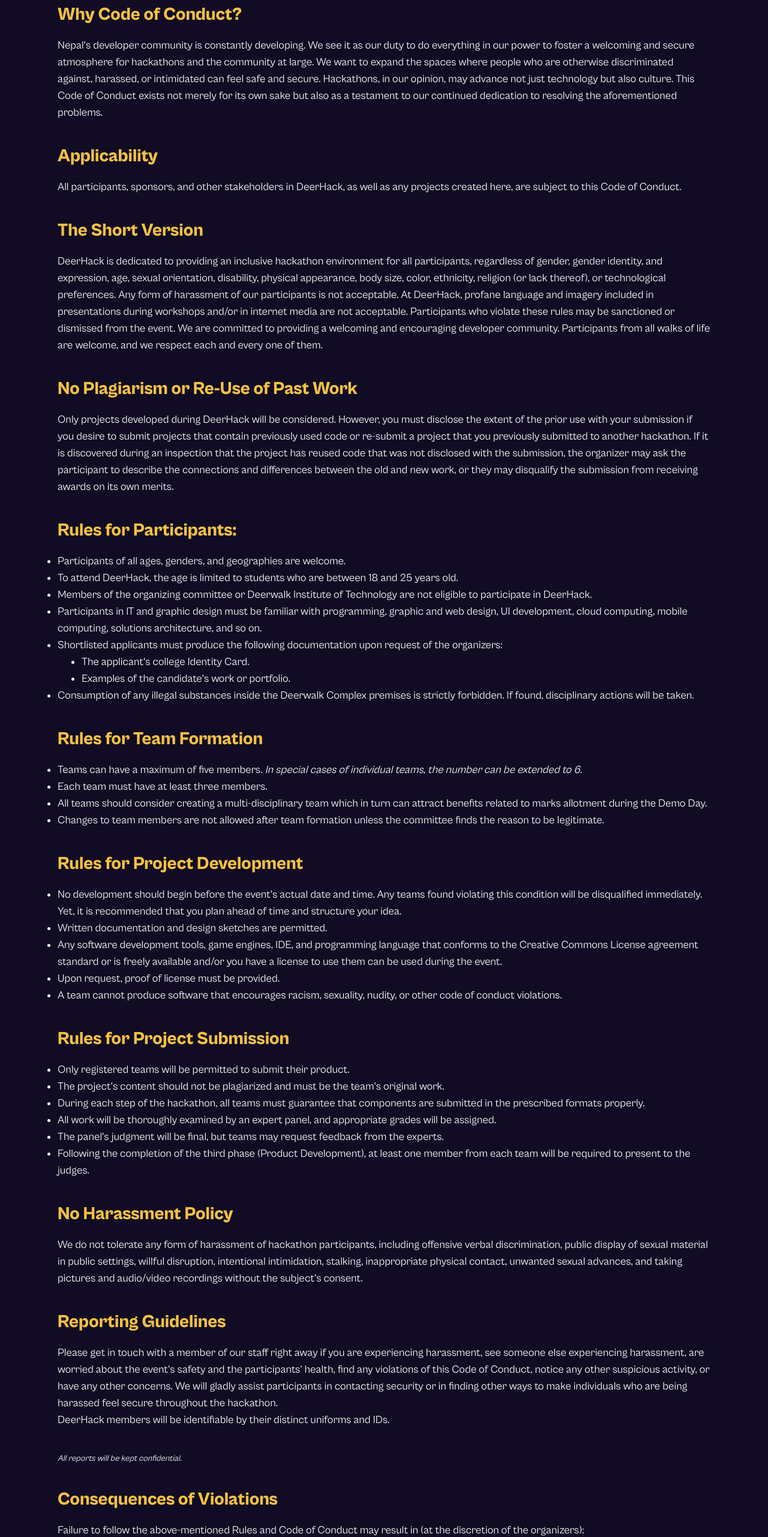
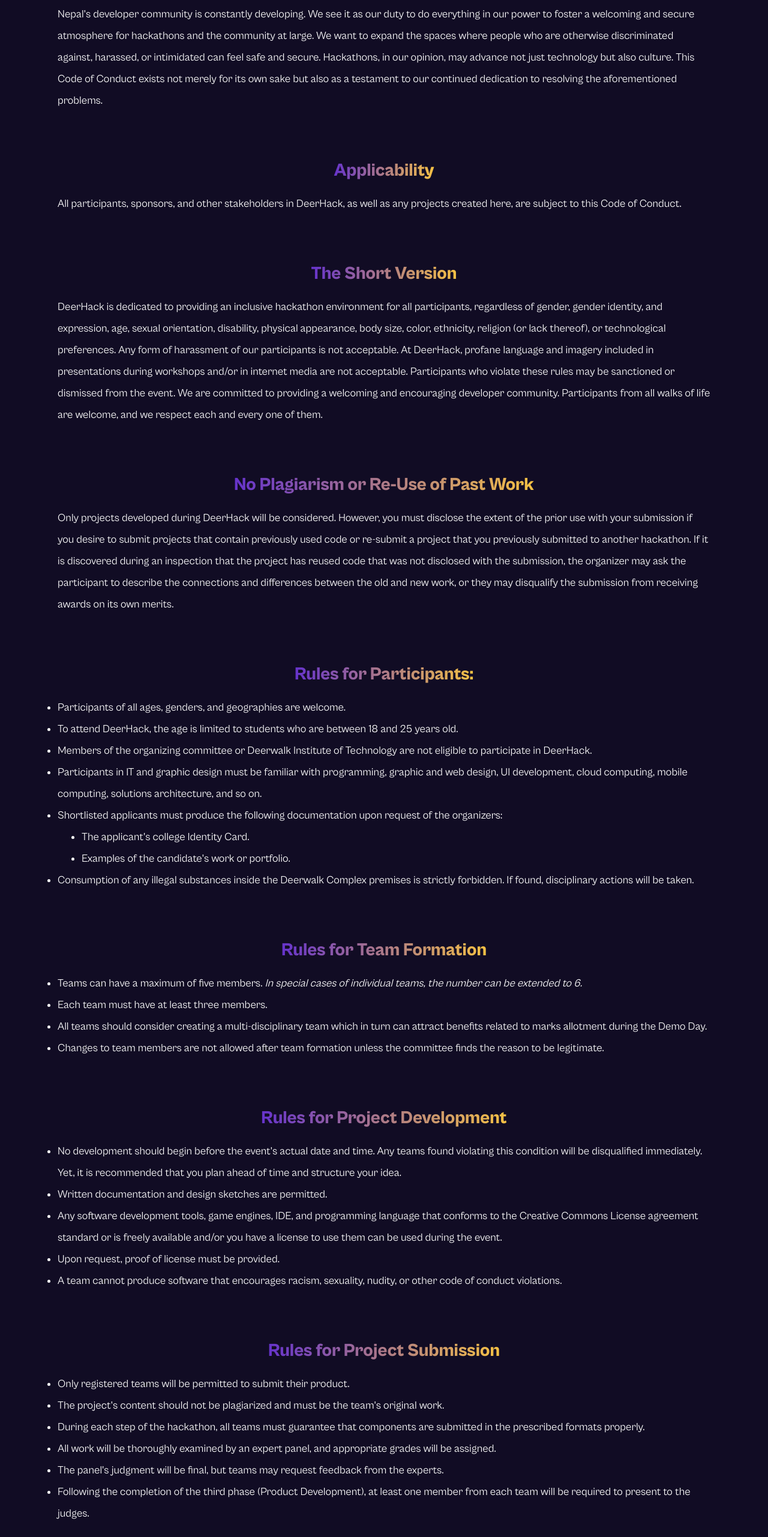
Before and after one commit to deerhack/deerhack25, a Next.js app in the folder frontend/: page /sections/codeOfConduct in a window 1280 px wide. Shown: the part 234-2797 px from the top of the page at 60% size. Built offline with nearby package versions, Linux system fonts and the light colour scheme.

Commit message:
Fix: Code-of-conduct page spacing

```diff
--- a/frontend/src/app/sections/codeOfConduct/page.tsx
+++ b/frontend/src/app/sections/codeOfConduct/page.tsx
@@ -6,8 +6,7 @@ const codeOfConduct = () => {
     <div className={`${cabinetRegular.className} md:text-lg `}>
       <h1 className={`headings ${cabinetExtraBold.className} text-5xl mb-16 pt-32 `}>Code Of Conduct</h1>
       <div className="flex flex-col text-white md:px-24 px-10 text-wrap">
-      <h2 className={`text-3xl text-secondary ${cabinetExtraBold.className} mb-5`}>Why Code of Conduct?</h2>
-          <p className="mb-10">
+          <p className="mb-20 leading-loose">
             Nepal&apos;s developer community is constantly developing. We see it
             as our duty to do everything in our power to foster a welcoming and
             secure atmosphere for hackathons and the community at large. We want
@@ -19,15 +18,15 @@ const codeOfConduct = () => {
             aforementioned problems.
           </p>
 
-          <h2 className={`text-3xl ${cabinetExtraBold.className} text-secondary mb-5`}>Applicability</h2>
-          <p className="mb-10">
+          <h2 className={`text-3xl ${cabinetExtraBold.className} headings mb-5`}>Applicability</h2>
+          <p className="mb-20 leading-loose">
             All participants, sponsors, and other stakeholders in DeerHack, as
             well as any projects created here, are subject to this Code of
             Conduct.
           </p>
 
-          <h2 className={`text-3xl text-secondary ${cabinetExtraBold.className} mb-5`}>The Short Version</h2>
-          <p className="mb-10">
+          <h2 className={`text-3xl headings ${cabinetExtraBold.className} mb-5`}>The Short Version</h2>
+          <p className="mb-20 leading-loose">
             DeerHack is dedicated to providing an inclusive hackathon
             environment for all participants, regardless of gender, gender
             identity, and expression, age, sexual orientation, disability,
@@ -42,8 +41,8 @@ const codeOfConduct = () => {
             respect each and every one of them.
           </p>
 
-          <h2 className={`text-3xl text-secondary ${cabinetExtraBold.className} mb-5`}>No Plagiarism or Re-Use of Past Work </h2>
-          <p className="mb-10">
+          <h2 className={`text-3xl headings ${cabinetExtraBold.className} mb-5`}>No Plagiarism or Re-Use of Past Work </h2>
+          <p className="mb-20 leading-loose">
             Only projects developed during DeerHack will be considered. However,
             you must disclose the extent of the prior use with your submission
             if you desire to submit projects that contain previously used code
@@ -55,8 +54,8 @@ const codeOfConduct = () => {
             submission from receiving awards on its own merits.
           </p>
 
-          <h2 className={`text-3xl text-secondary ${cabinetExtraBold.className} mb-5`}>Rules for Participants:</h2>
-          <ul className="mb-10 list-disc">
+          <h2 className={`text-3xl headings ${cabinetExtraBold.className} mb-5`}>Rules for Participants:</h2>
+          <ul className="mb-20 leading-loose list-disc">
             <li>
               Participants of all ages, genders, and geographies are welcome.
             </li>
@@ -77,17 +76,17 @@ const codeOfConduct = () => {
               Shortlisted applicants must produce the following documentation
               upon request of the organizers:
             </li>
-            <ul className=" pl-10 list-disc">
+            <ul className=" pl-10 leading-loose list-disc">
               <li>The applicant&apos;s college Identity Card.</li>
               <li>Examples of the candidate&apos;s work or portfolio.</li>
             </ul>
-            <li>
+            <li className="leading-loose">
               Consumption of any illegal substances inside the Deerwalk Complex premises is strictly forbidden. If found, disciplinary actions will be taken.
             </li>
           </ul>
 
-          <h2 className={`text-3xl text-secondary ${cabinetExtraBold.className} mb-5`}>Rules for Team Formation</h2>
-          <ul className="mb-10 list-disc">
+          <h2 className={`text-3xl headings ${cabinetExtraBold.className} mb-5`}>Rules for Team Formation</h2>
+          <ul className="mb-20 leading-loose list-disc">
             <li>Teams can have a maximum of five members. <i>In special cases of individual teams, the number can be extended to 6.</i></li>
             <li>Each team must have at least three members.</li>
             <li>
@@ -101,8 +100,8 @@ const codeOfConduct = () => {
             </li>
           </ul>
 
-          <h2 className={`text-3xl text-secondary ${cabinetExtraBold.className} mb-5`}>Rules for Project Development</h2>
-          <ul className="mb-10 list-disc">
+          <h2 className={`text-3xl headings ${cabinetExtraBold.className} mb-5`}>Rules for Project Development</h2>
+          <ul className="mb-20 leading-loose list-disc">
             <li>
               No development should begin before the event&apos;s actual date
               and time. Any teams found violating this condition will be
@@ -124,8 +123,8 @@ const codeOfConduct = () => {
             </li>
           </ul>
 
-          <h2 className={`text-3xl text-secondary ${cabinetExtraBold.className} mb-5`}>Rules for Project Submission</h2>
-          <ul className="mb-10 list-disc">
+          <h2 className={`text-3xl headings ${cabinetExtraBold.className} mb-5`}>Rules for Project Submission</h2>
+          <ul className="mb-20 leading-loose list-disc">
             <li>
               Only registered teams will be permitted to submit their product.
             </li>
@@ -152,8 +151,8 @@ const codeOfConduct = () => {
             </li>
           </ul>
 
-          <h2 className={`text-3xl text-secondary ${cabinetExtraBold.className} mb-5`}>No Harassment Policy</h2>
-          <p className="mb-10">
+          <h2 className={`text-3xl headings ${cabinetExtraBold.className} mb-5`}>No Harassment Policy</h2>
+          <p className="mb-20 leading-loose">
             We do not tolerate any form of harassment of hackathon participants,
             including offensive verbal discrimination, public display of sexual
             material in public settings, willful disruption, intentional
@@ -162,8 +161,8 @@ const codeOfConduct = () => {
             without the subject&apos;s consent.
           </p>
 
-          <h2 className={`text-3xl text-secondary ${cabinetExtraBold.className} mb-5`}>Reporting Guidelines</h2>
-          <p className="">
+          <h2 className={`text-3xl headings ${cabinetExtraBold.className} mb-5`}>Reporting Guidelines</h2>
+          <p className="leading-loose">
             Please get in touch with a member of our staff right away if you are
             experiencing harassment, see someone else experiencing harassment,
             are worried about the event&apos;s safety and the participants&apos;
@@ -172,19 +171,20 @@ const codeOfConduct = () => {
             gladly assist participants in contacting security or in finding
             other ways to make individuals who are being harassed feel secure
             throughout the hackathon.
+
           </p>
           <p className="">
             DeerHack members will be identifiable by their distinct uniforms and
             IDs.
           </p>
-          <p className={`text-sm my-10  italic`}>All reports will be kept confidential.</p>
+          <p className="mb-20 leading-loose">All reports will be kept confidential.</p>
 
-          <h2 className={`text-3xl text-secondary ${cabinetExtraBold.className} mb-5`}>Consequences of Violations</h2>
-          <p className="">
+          <h2 className={`text-3xl headings ${cabinetExtraBold.className} mb-5`}>Consequences of Violations</h2>
+          <p className="leading-loose">
             Failure to follow the above-mentioned Rules and Code of Conduct may
             result in (at the discretion of the organizers):
           </p>
-          <ul className="mb-10 list-disc">
+          <ul className="mb-20 leading-loose list-disc">
             <li>Disqualification of the offending team.</li>
             <li>
               Barring their access to DeerHack resources and/or any facilities
@@ -193,13 +193,19 @@ const codeOfConduct = () => {
             <li>Reporting of their actions to local law enforcement.</li>
           </ul>
 
-          <h2 className={`text-3xl text-secondary ${cabinetExtraBold.className} mb-5`}>Addressing Grievances</h2>
-          <p className="mb-10">
+          <h2 className={`text-3xl headings ${cabinetExtraBold.className} mb-5`}>Addressing Grievances</h2>
+          <p className="mb-10 leading-loose">
             If you believe you have been falsely or unfairly accused of
             breaching this Code of Conduct, please alert a member of the
             organizing team and provide a brief summary of your grievance. Our
             committee will handle your complaint in accordance with our existing
             internal governing policies.
+          </p>
+
+          <p className="mb-20 leading-loose">
+          If you have questions regarding your application, contact:<br/>
+          Dipan Silwal : <a href="tel:">9742827007 </a> <br/>
+          Pragalva Sapkota :  <a href = "tel:">9741860722</a>
           </p>
       </div>
 
```
Also changed, not shown: frontend/src/app/code-of-conduct/page.tsx (renamed from frontend/src/app/{code-of-conduct}/page.tsx).
